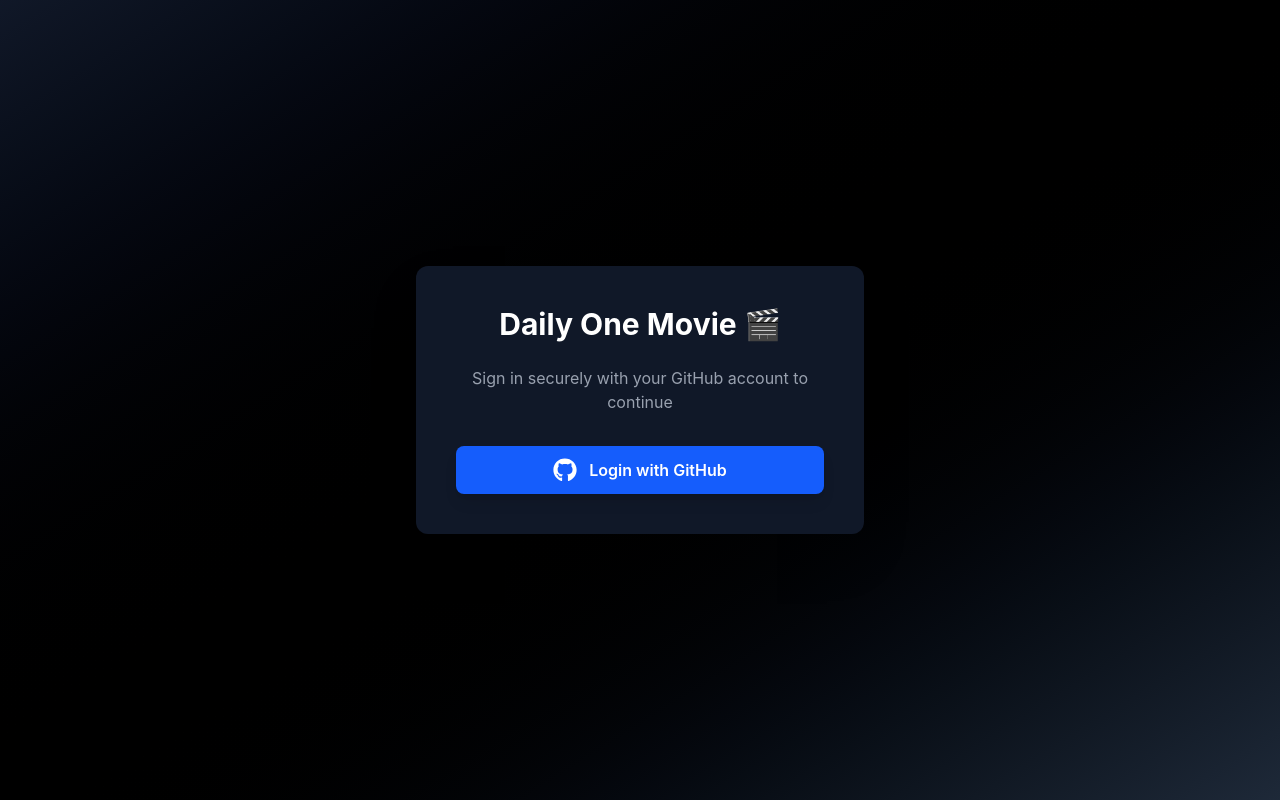
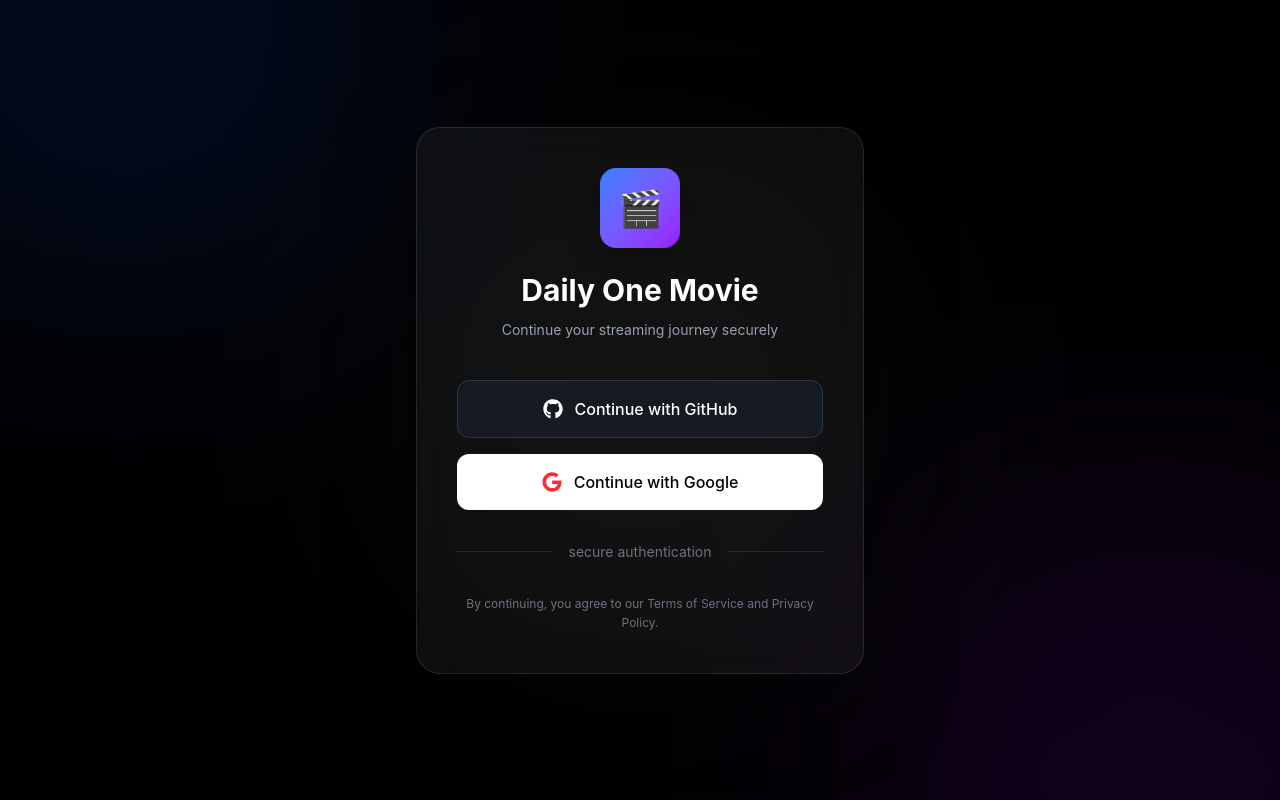
Before and after one commit to helloYash112/DailyOneMovie, a React (Vite) app in the folder dailyonemovie-ui/: page /login in a window 1280 px wide. Built offline with nearby package versions, Linux system fonts and the light colour scheme; no server answers.

Commit message:
adding google oauth

```diff
--- a/dailyonemovie-ui/src/components/Login.jsx
+++ b/dailyonemovie-ui/src/components/Login.jsx
@@ -1,39 +1,152 @@
-// src/components/Login.jsx
-import { FaGithub } from "react-icons/fa";
+
+import { FaGithub, FaGoogle } from "react-icons/fa";
 import { useSelector } from "react-redux";
 import { Navigate } from "react-router-dom";
 
 export default function Login() {
   const { isAuthenticated } = useSelector((state) => state.auth);
 
-  // If already logged in, go straight to dashboard
   if (isAuthenticated) {
     return <Navigate to="/" replace />;
   }
 
   const loginWithGithub = () => {
-    window.location.href = "https://dailyonemovie.onrender.com/oauth2/authorization/github";
+    window.location.href =
+      "http://localhost:8080/oauth2/authorization/github";
+  };
+
+  const handleGoogleLogin = () => {
+    window.location.href =
+      "http://localhost:8080/oauth2/authorization/google";
   };
 
   return (
-    <div className="flex items-center justify-center h-screen bg-gradient-to-br from-gray-900 via-black to-gray-800">
-      <div className="bg-gray-900 rounded-xl shadow-2xl p-10 w-full max-w-md text-center">
-        <h1 className="text-3xl font-bold text-white mb-6">
-          Daily One Movie 🎬
+    <div className="min-h-screen bg-black relative overflow-hidden flex items-center justify-center px-6">
+
+      {/* Background Effects */}
+      <div className="absolute inset-0">
+        <div className="absolute top-[-200px] left-[-100px] w-[450px] h-[450px] bg-blue-600/20 blur-[140px] rounded-full"></div>
+
+        <div className="absolute bottom-[-200px] right-[-100px] w-[450px] h-[450px] bg-purple-600/20 blur-[140px] rounded-full"></div>
+
+        <div className="absolute inset-0 bg-[radial-gradient(circle_at_center,rgba(255,255,255,0.03)_0%,transparent_60%)]"></div>
+      </div>
+
+      {/* Login Card */}
+      <div
+        className="
+          relative z-10
+          w-full max-w-md
+          rounded-3xl
+          border border-white/10
+          bg-white/5
+          backdrop-blur-xl
+          shadow-[0_25px_80px_rgba(0,0,0,0.5)]
+          p-10
+        "
+      >
+        {/* Logo */}
+        <div className="flex flex-col items-center mb-10">
+          <div
+            className="
+              w-20 h-20
+              rounded-2xl
+              bg-gradient-to-br
+              from-blue-500
+              to-purple-600
+              flex items-center justify-center
+              text-4xl
+              shadow-xl
+            "
+          >
+            🎬
+          </div>
+
+          <h1 className="text-white text-3xl font-bold mt-6">
+            Daily One Movie
           </h1>
-        <p className="text-gray-400 mb-8">
-          Sign in securely with your GitHub account to continue
+
+          <p className="text-gray-400 text-center mt-3 text-sm">
+            Continue your streaming journey securely
           </p>
+        </div>
 
+        {/* Buttons */}
+        <div className="space-y-4">
+
+          {/* GitHub */}
           <button
             onClick={loginWithGithub}
-          className="flex items-center justify-center gap-3 w-full py-3 px-4
-                     bg-blue-600 hover:bg-blue-700 text-white font-semibold
-                     rounded-lg shadow-lg transition duration-300 ease-in-out"
+            className="
+              group
+              w-full
+              flex
+              items-center
+              justify-center
+              gap-3
+              py-4
+              rounded-xl
+              bg-[#161b22]
+              border border-[#30363d]
+              text-white
+              font-medium
+              transition-all
+              duration-300
+              hover:border-white/30
+              hover:-translate-y-1
+              hover:shadow-xl
+            "
           >
-          <FaGithub className="text-2xl" />
-          Login with GitHub
+            <FaGithub className="text-xl group-hover:scale-110 transition-transform" />
+
+            <span>Continue with GitHub</span>
           </button>
+
+          {/* Google */}
+          <button
+            onClick={handleGoogleLogin}
+            className="
+              group
+              w-full
+              flex
+              items-center
+              justify-center
+              gap-3
+              py-4
+              rounded-xl
+              bg-white
+              text-black
+              font-medium
+              transition-all
+              duration-300
+              hover:-translate-y-1
+              hover:shadow-xl
+            "
+          >
+            <FaGoogle className="text-xl text-red-500 group-hover:scale-110 transition-transform" />
+
+            <span>Continue with Google</span>
+          </button>
+        </div>
+
+        {/* Divider */}
+        <div className="my-8 flex items-center">
+          <div className="flex-1 border-t border-white/10"></div>
+
+          <span className="px-4 text-gray-500 text-sm">
+            secure authentication
+          </span>
+
+          <div className="flex-1 border-t border-white/10"></div>
+        </div>
+
+        {/* Footer */}
+        <div className="text-center">
+          <p className="text-xs text-gray-500 leading-relaxed">
+            By continuing, you agree to our Terms of Service and
+            Privacy Policy.
+          </p>
+        </div>
       </div>
     </div>
   );
--- a/dailyonemovie-ui/src/store/moviesThunk.js
+++ b/dailyonemovie-ui/src/store/moviesThunk.js
@@ -6,8 +6,8 @@
 import { setMovieProgress, setError, setStep, setPosterProgress } from "./movieSlice.js";
 
 
-export const apiLink = import.meta.env.VITE_API_URL;
-//export const apiLink = "http://localhost:8080";
+//export const apiLink = import.meta.env.VITE_API_URL;
+export const apiLink = "http://localhost:8080";
 
 export const API = axios.create({
   baseURL: apiLink,
```
Also changed, not shown: 2 other files (tests, documents, lock files or other folders). Lines whose indentation alone changed are shown as unchanged.
